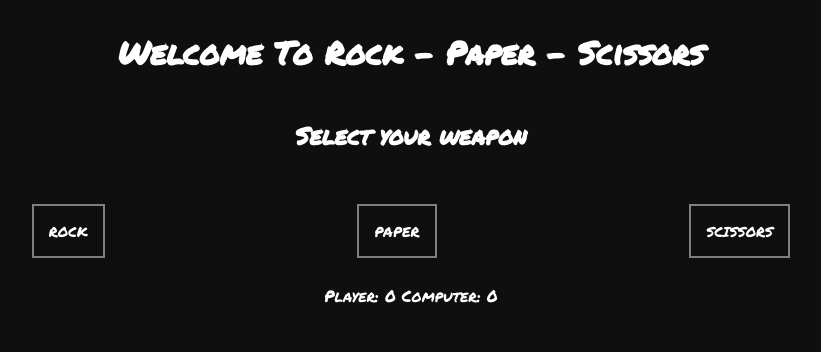
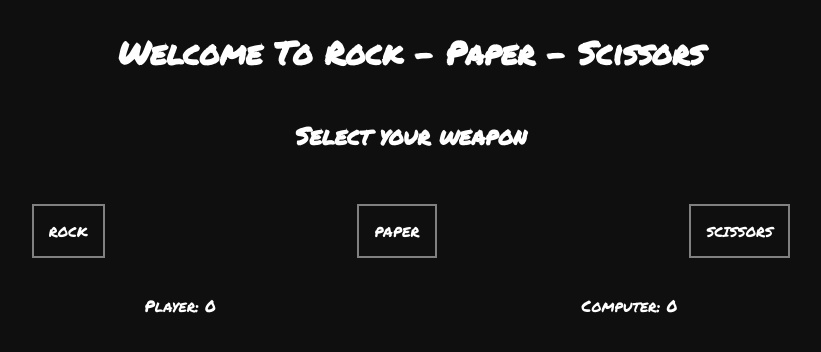
Before and after one commit to sercan-kalkan/Rock-Paper-Scissors, a plain HTML site: page index.html in a window 1280 px wide. Both pictures are taken after a click on the element "ROCK". Shown: the whole page, without its empty margins (229-1050 px from the left). Drawn offline with Linux system fonts and the light colour scheme.

Commit message:
score table is ready

```diff
--- a/index.html
+++ b/index.html
@@ -23,8 +23,13 @@
         <div id="scissors" class="buttons" value="scissors">SCISSORS</div>
     </div>
 
-    <div id="result">
-
+    <div id="scores" class="score">
+        <div class="playerSection">
+            <p id="playerScore">Player: 0</p>
+        </div>
+        <div class="computerSection">
+            <p id="computerScore">Computer: 0</p>
+        </div>
     </div>
     <script src="main.js"></script>
 </body>
--- a/main.js
+++ b/main.js
@@ -1,5 +1,3 @@
-
-
 const rock =document.querySelector('#rock');
 const paper = document.querySelector('#paper');
 const scissors = document.querySelector('#scissors');
@@ -16,13 +14,14 @@ let result;
 
 
 function playRound (playerSelection, computerSelection) {
+   //getting computer cohice randomly
    let  getComputerChoice =  () => {
       const choice = ["rock", "paper", "scissors"];
       const random = Math.floor(Math.random() * choice.length);
       return choice[random];
    }
     computerSelection = getComputerChoice()
-
+   //different possible conditions of the game
     if (playerSelection=="rock" && computerSelection=="scissors") {
        result ="You win! rock beats scissors";
         playerScore++;
@@ -43,7 +42,7 @@ function playRound (playerSelection, computerSelection) {
         computerScore++;
      }else if (playerSelection == computerSelection) {
        result ="Tie"}
-
+      //ending the game when someone's score is equal to 5
        if(playerScore>=5|| computerScore>=5) {
          console.log('GAME OVER')
          if (playerScore>computerScore) {
@@ -54,11 +53,12 @@ function playRound (playerSelection, computerSelection) {
             console.log('Tie')
          }
        }
+       //adding score to a div
+       const playerScorePara = document.getElementById("playerScore");
+       const computerScorePara = document.getElementById("computerScore");
 
-         const score = document.getElementById("result");
-         const para = document.createElement('p')
-         score.appendChild(para).textContent=`Player: ${playerScore} Computer: ${computerScore}`
-
+       playerScorePara.textContent = `Player: ${playerScore}`;
+       computerScorePara.textContent = `Computer: ${computerScore}`;
 
 
        return  console.log(playerScore,computerScore, result);
--- a/style.css
+++ b/style.css
@@ -28,8 +28,9 @@
 
 }
 
-#result {
+
+#scores {
     display: flex;
-    justify-content: center;
-    margin-top: 10px;
+    justify-content: space-evenly;
+    margin-top: 20px;
 }
```
